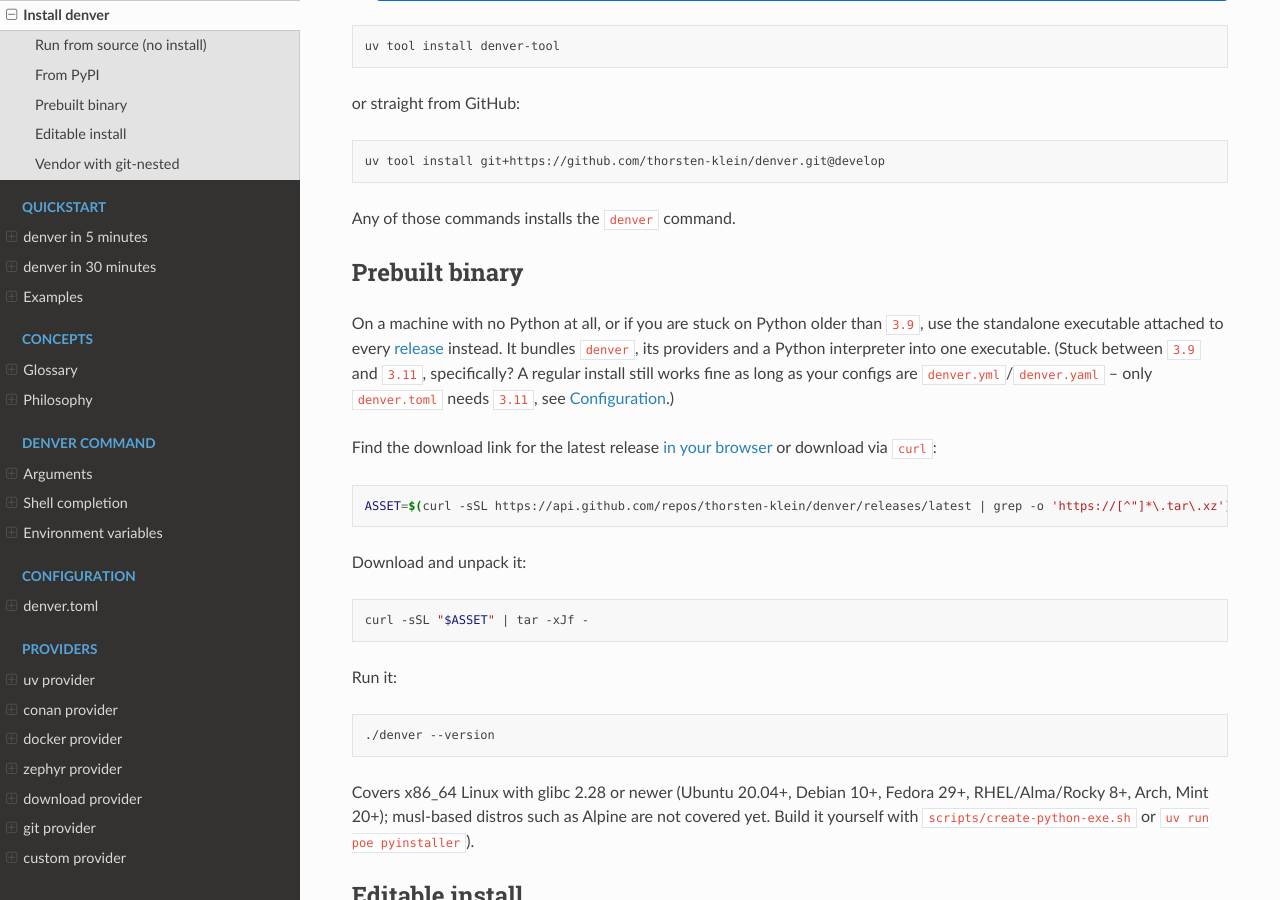
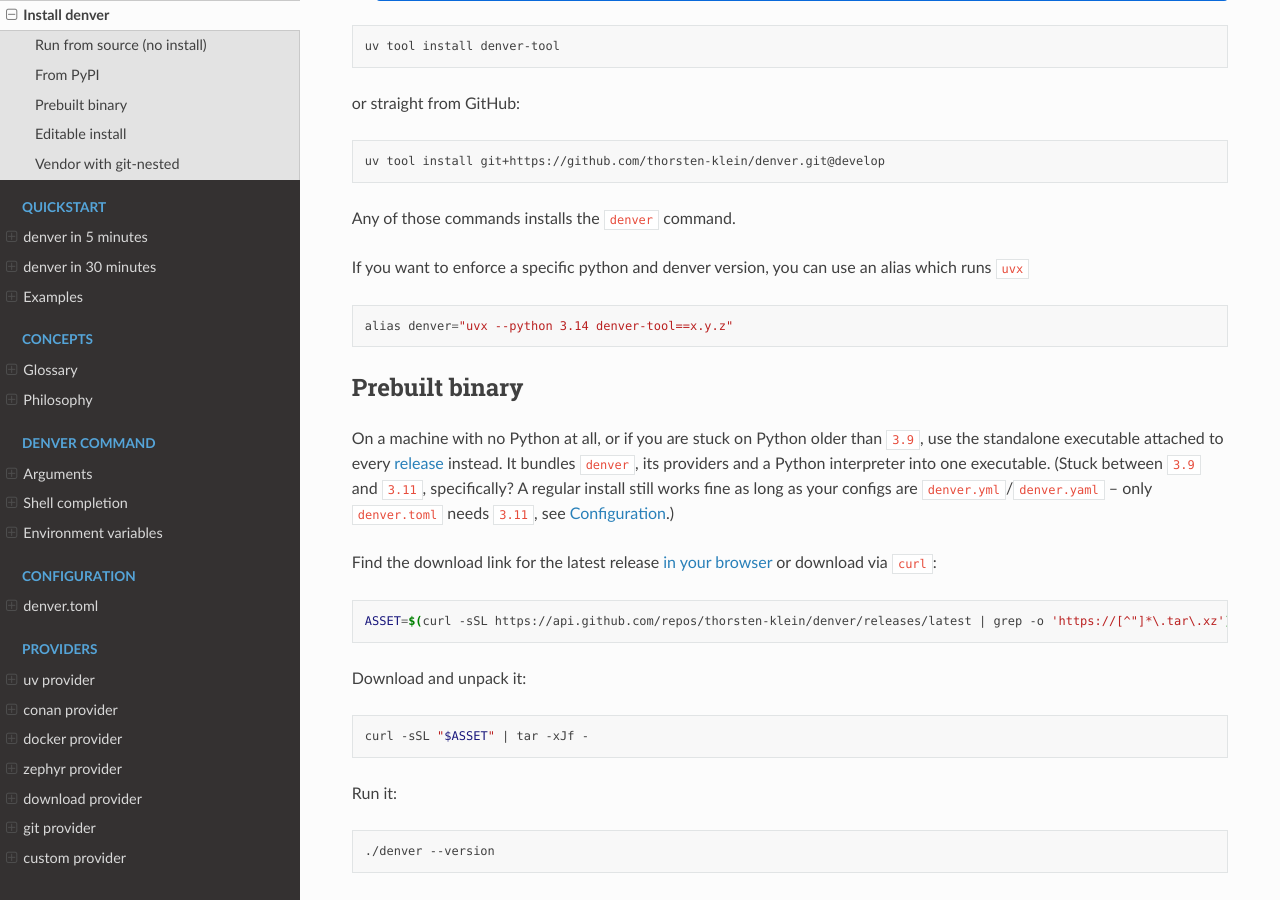
Before and after one commit to thorsten-klein/denver, a Sphinx documentation site: the page built from doc/introduction/install.md, in a window 1280 px wide and 900 px high, scrolled down 1103 px. Built offline with Sphinx 7.4.7 and the Read the Docs theme 3.1.0, drawn with Linux system fonts in a browser that asks for light colours.

Commit message:
Expose executable as denver-tool for uvx/uv tool install
pyproject.toml only defined the 'denver' script name, but uvx/uv tool
install resolve the executable by matching the package name
(denver-tool). Add that script entry and document a pinned-version
alias in install.md.

````diff
--- a/doc/introduction/install.md
+++ b/doc/introduction/install.md
@@ -61,6 +61,11 @@
 Any of those commands installs the `denver` command.
 
 
+If you want to enforce a specific python and denver version, you can use an alias which runs `uvx`
+
+```
+alias denver="uvx --python 3.14 denver-tool==x.y.z"
+```
 
 
 ## Prebuilt binary
--- a/pyproject.toml
+++ b/pyproject.toml
@@ -39,7 +39,11 @@
 Changelog = "https://github.com/thorsten-klein/denver/releases"
 
 [project.scripts]
-# After installation, 'denver run <env>' works the same as 'src/denver.py run <env>'.
+# Expose executable under own name so that 'uvx denver-tool==x.y.z' (or 'uv tool install denver-tool')
+# resolves it automatically (executable name must match the package name).
+denver-tool = "denver:main"
+
+# Additionally expose under a shorter name
 denver = "denver:main"
 
 [dependency-groups]
````
